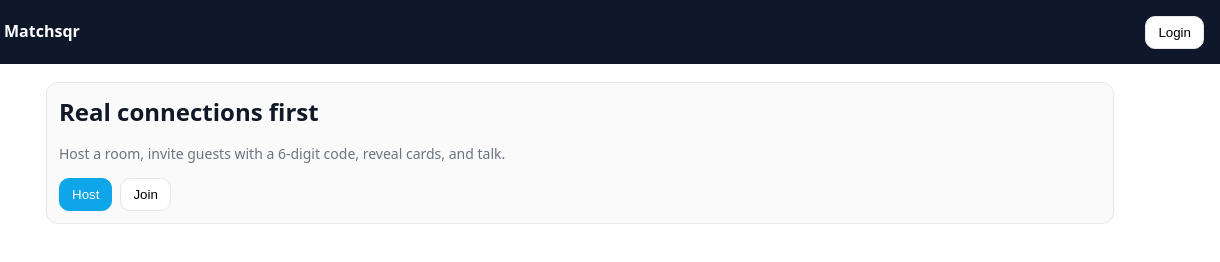
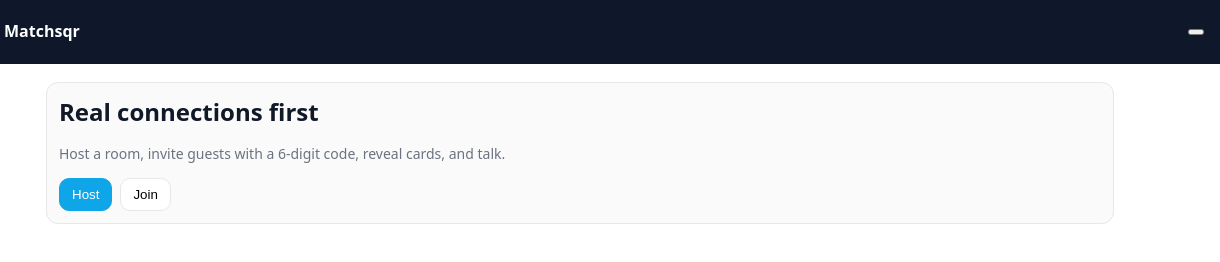
Before and after one commit to ntorki-dev/matchsqr-ui, a plain HTML site: page newui/index.html in a window 1280 px wide. Shown: the full height of the page, 60-1280 px from the left. Drawn offline with nearby package versions, Linux system fonts and the light colour scheme; no server answers.

Commit message:
Update index.html

```diff
--- a/newui/index.html
+++ b/newui/index.html
@@ -38,7 +38,8 @@
     <span class="brand-text" style="font-weight:600">Matchsqr</span>
   </a>
   <div class="topbar-right" style="display:flex;align-items:center;gap:8px;">
-    <button id="btnAuth" class="btn">Login</button>
+    <!-- IMPORTANT: no class, no background -->
+    <button id="btnAuth" aria-label="Account/Login"></button>
   </div>
 </header>
 
```
